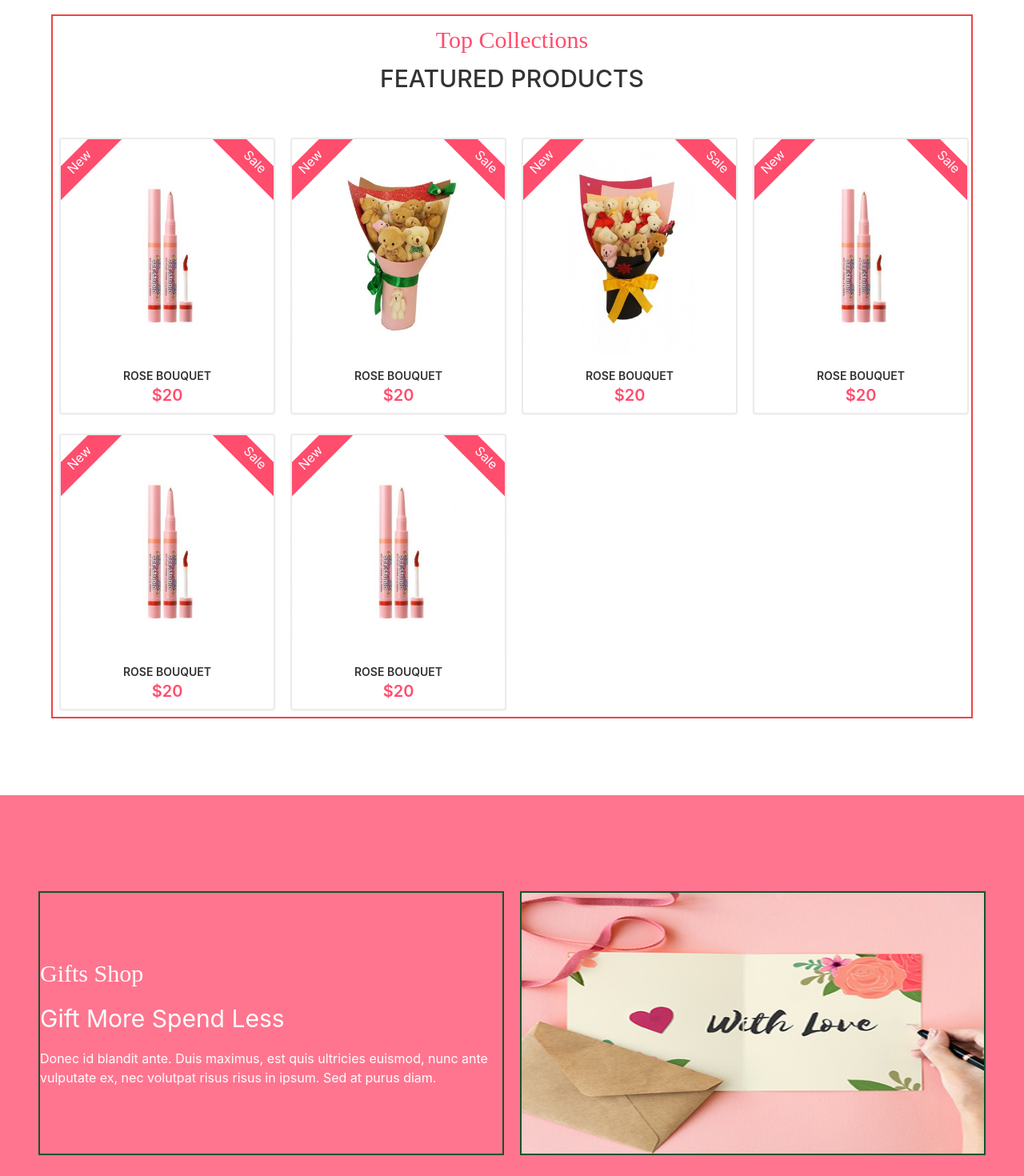
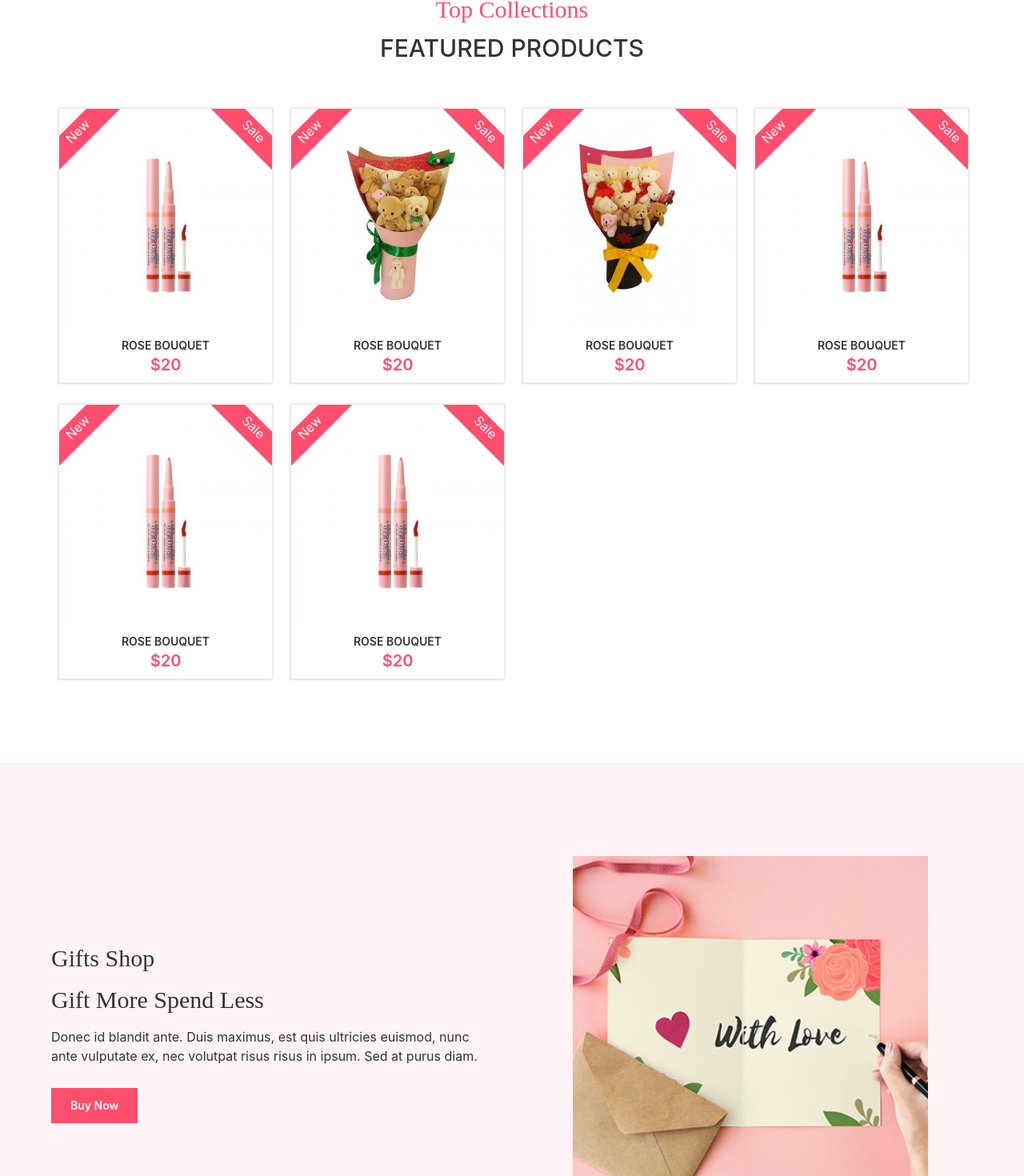
Before and after one commit to Codex-digital1/Giftly, a React (Create React App) app: page / in a window 1280 px wide. Shown: the part 126-1596 px from the top of the page at 80% size. Built offline with nearby package versions, Linux system fonts and the light colour scheme.

Commit message:
Complete gift-shop-bannder  section design and added primary , secondary btn

```diff
--- a/src/components/home/FeaturedProducts.tsx
+++ b/src/components/home/FeaturedProducts.tsx
@@ -4,7 +4,7 @@ import { FaCartPlus } from "react-icons/fa6";
 
 const FeaturedProducts: React.FC = () => {
     return (
-        <div className='container border-2 border-red-500 my-24'>
+        <div className='container  my-24'>
             <div>
                 <h3 className='text-primary text-center  font-light my-3 font-great-vibes text-3xl'>Top Collections</h3>
                 <h1 className='font-medium text-3xl text-center uppercase text-[#333333]'>Featured Products</h1>
@@ -40,11 +40,11 @@ const FeaturedProducts: React.FC = () => {
                                 </div>
 
                                 <div className='flex text-white gap-3'>
-                                    <div className='flex items-center gap-2 bg-primary whitespace-nowrap py-1 px-3 rounded-md'>
+                                    <div className='btn-primary'>
                                         <span><FaCartPlus /></span>
                                         <span>Add to cart</span>
                                     </div>
-                                    <div className='bg-primary flex items-center justify-center py-1 px-3 rounded-md'>
+                                    <div className='btn-primary'>
                                         <IoSearchOutline />
                                     </div>
                                 </div>
@@ -52,8 +52,6 @@ const FeaturedProducts: React.FC = () => {
                         </div>
 
                     </div>
-
-
                     <div className='min-w-[270px] group w-full text-center border-2 border-[#EBEBEB] rounded relative overflow-hidden shadow-sm'>
 
                         <div className=' h-[270px]'>
@@ -82,11 +80,11 @@ const FeaturedProducts: React.FC = () => {
                                 </div>
 
                                 <div className='flex text-white gap-3'>
-                                    <div className='flex items-center gap-2 bg-primary whitespace-nowrap py-1 px-3 rounded-md'>
+                                    <div className='btn-primary'>
                                         <span><FaCartPlus /></span>
                                         <span>Add to cart</span>
                                     </div>
-                                    <div className='bg-primary flex items-center justify-center py-1 px-3 rounded-md'>
+                                    <div className='btn-primary'>
                                         <IoSearchOutline />
                                     </div>
                                 </div>
@@ -94,7 +92,6 @@ const FeaturedProducts: React.FC = () => {
                         </div>
 
                     </div>
-
                     <div className='min-w-[270px] group w-full text-center border-2 border-[#EBEBEB] rounded relative overflow-hidden shadow-sm'>
 
                         <div className=' h-[270px]'>
@@ -123,51 +120,11 @@ const FeaturedProducts: React.FC = () => {
                                 </div>
 
                                 <div className='flex text-white gap-3'>
-                                    <div className='flex items-center gap-2 bg-primary whitespace-nowrap py-1 px-3 rounded-md'>
+                                    <div className='btn-primary'>
                                         <span><FaCartPlus /></span>
                                         <span>Add to cart</span>
                                     </div>
-                                    <div className='bg-primary flex items-center justify-center py-1 px-3 rounded-md'>
-                                        <IoSearchOutline />
-                                    </div>
-                                </div>
-                            </div>
-                        </div>
-
-                    </div>
-                    <div className='min-w-[270px] group w-full text-center border-2 border-[#EBEBEB] rounded relative overflow-hidden shadow-sm'>
-
-                        <div className=' h-[270px]'>
-                            <img src="/Feature-products-img/img4.jpg" alt="" className='w-full h-full group-hover:scale-110  transition-all duration-300 ease-in-out ' />
-                        </div>
-
-                        <div className='mt-4 mb-2'>
-                            <h3 className='text-sm font-semibold uppercase text-[#333333] group-hover:opacity-0  transition-all duration-300 ease-in-out'>Rose Bouquet</h3>
-                            <p className='text-primary text-xl font-semibold group-hover:opacity-0  transition-all duration-300 ease-in-out'>$20</p>
-                        </div>
-
-                        {/* New */}
-                        <span className='bg-primary text-white absolute w-[130px] h-[30px] top-[15px] -left-10 -rotate-45 z-10'>New</span>
-
-                        {/* Sale */}
-                        <span className='bg-primary text-white absolute w-[130px] h-[30px] top-[15px] -right-10 rotate-45 z-10'>Sale</span>
-
-                        {/* Hover add to cart and search buttons */}
-                        <div className='absolute top-[30%] left-0 w-full h-full  flex items-center justify-center opacity-0
-                         group-hover:opacity-100 transition-all duration-300 ease-in-out
-                        '>
-                            <div className='flex flex-col gap-5 items-center'>
-                                <div className='flex gap-2'>
-                                    <span className='bg-[#F1C40F] flex items-center justify-center h-6 w-6 border-2 border-black'></span>
-                                    <span className='bg-[#A0D468] flex items-center justify-center h-6 w-6 border-2 border-black'></span>
-                                </div>
-
-                                <div className='flex text-white gap-3'>
-                                    <div className='flex items-center gap-2 bg-primary whitespace-nowrap py-1 px-3 rounded-md'>
-                                        <span><FaCartPlus /></span>
-                                        <span>Add to cart</span>
-                                    </div>
-                                    <div className='bg-primary flex items-center justify-center py-1 px-3 rounded-md'>
+                                    <div className='btn-primary'>
                                         <IoSearchOutline />
                                     </div>
                                 </div>
@@ -203,11 +160,11 @@ const FeaturedProducts: React.FC = () => {
                                 </div>
 
                                 <div className='flex text-white gap-3'>
-                                    <div className='flex items-center gap-2 bg-primary whitespace-nowrap py-1 px-3 rounded-md'>
+                                    <div className='btn-primary'>
                                         <span><FaCartPlus /></span>
                                         <span>Add to cart</span>
                                     </div>
-                                    <div className='bg-primary flex items-center justify-center py-1 px-3 rounded-md'>
+                                    <div className='btn-primary'>
                                         <IoSearchOutline />
                                     </div>
                                 </div>
@@ -243,15 +200,54 @@ const FeaturedProducts: React.FC = () => {
                                 </div>
 
                                 <div className='flex text-white gap-3'>
-                                    <div className='flex items-center gap-2 bg-primary whitespace-nowrap py-1 px-3 rounded-md'>
+                                    <div className='btn-primary'>
                                         <span><FaCartPlus /></span>
                                         <span>Add to cart</span>
                                     </div>
-                                    <div className='bg-primary flex items-center justify-center py-1 px-3 rounded-md'>
+                                    <div className='btn-primary'>
                                         <IoSearchOutline />
                                     </div>
                                 </div>
+                            </div>
+                        </div>
 
+                    </div>
+                    <div className='min-w-[270px] group w-full text-center border-2 border-[#EBEBEB] rounded relative overflow-hidden shadow-sm'>
+
+                        <div className=' h-[270px]'>
+                            <img src="/Feature-products-img/img1.jpg" alt="" className='w-full h-full group-hover:scale-110  transition-all duration-300 ease-in-out ' />
+                        </div>
+
+                        <div className='mt-4 mb-2'>
+                            <h3 className='text-sm font-semibold uppercase text-[#333333] group-hover:opacity-0  transition-all duration-300 ease-in-out'>Rose Bouquet</h3>
+                            <p className='text-primary text-xl font-semibold group-hover:opacity-0  transition-all duration-300 ease-in-out'>$20</p>
+                        </div>
+
+                        {/* New */}
+                        <span className='bg-primary text-white absolute w-[130px] h-[30px] top-[15px] -left-10 -rotate-45 z-10'>New</span>
+
+                        {/* Sale */}
+                        <span className='bg-primary text-white absolute w-[130px] h-[30px] top-[15px] -right-10 rotate-45 z-10'>Sale</span>
+
+                        {/* Hover add to cart and search buttons */}
+                        <div className='absolute top-[30%] left-0 w-full h-full  flex items-center justify-center opacity-0
+                         group-hover:opacity-100 transition-all duration-300 ease-in-out
+                        '>
+                            <div className='flex flex-col gap-5 items-center'>
+                                <div className='flex gap-2'>
+                                    <span className='bg-[#F1C40F] flex items-center justify-center h-6 w-6 border-2 border-black'></span>
+                                    <span className='bg-[#A0D468] flex items-center justify-center h-6 w-6 border-2 border-black'></span>
+                                </div>
+
+                                <div className='flex text-white gap-3'>
+                                    <div className='btn-primary'>
+                                        <span><FaCartPlus /></span>
+                                        <span>Add to cart</span>
+                                    </div>
+                                    <div className='btn-primary'>
+                                        <IoSearchOutline />
+                                    </div>
+                                </div>
                             </div>
                         </div>
 
--- a/src/components/home/GiftShopBanner.jsx
+++ b/src/components/home/GiftShopBanner.jsx
@@ -1,23 +1,25 @@
-
+// import React from 'react';
 const GiftShopBanner = () => {
     return (
-        <div className="bg-secondary md:py-[120px] md:px-12">
-            <div className="flex gap-5 h-[330px]">
-                <div className="flex-1 border-2 border-green-900 grid place-content-center">
-                    <div className="text-white space-y-5">
+        <div className="bg-tertiary my-24 py-12  md:py-[100px] md:px-12">
+            <div className="flex flex-col md:flex-row gap-10 p-4 overflow-hidden">
+                <div className="flex-1  grid place-content-center">
+                    <div className="text-[#333] space-y-4">
                         <h3 className="text-3xl font-great-vibes">Gifts Shop</h3>
-                        <h1 className="text-3xl">Gift More Spend Less</h1>
+                        <h1 className="text-3xl font-medium font-playfair-display">Gift More Spend Less</h1>
                         <p>Donec id blandit ante. Duis maximus, est quis ultricies euismod, nunc ante vulputate ex, nec volutpat risus risus in ipsum. Sed at purus diam.</p>
                     </div>
 
-                    <button>
-
-                    </button>
+                    <div className="pt-7 flex justify-center md:justify-start">
+                        <button className="btn-secondary">
+                            Buy Now
+                        </button>
+                    </div>
                 </div>
 
                 {/* gift image */}
-                <div className="flex-1 border-2 border-green-900">
-                    <img src="/Feature-products-img/banner-gift-img1.jpg" alt="" className="w-full h-full" />
+                <div className="flex-1 flex justify-center items-center ">
+                    <img src="/Feature-products-img/banner-gift-img1.jpg" alt="" className="md:w-4/5 w-3/5 h-full" />
                 </div>
             </div>
         </div>
--- a/src/index.css
+++ b/src/index.css
@@ -11,9 +11,20 @@ code {
   font-family: source-code-pro, Menlo, Monaco, Consolas, 'Courier New',
     monospace;
 }
-/* font great vibes */
-@import url('https://fonts.googleapis.com/css2?family=Great+Vibes&display=swap');
+/* font great vibes and Playfair Display*/
+@import url('https://fonts.googleapis.com/css2?family=Great+Vibes&family=Playfair+Display:ital,wght@0,400..900;1,400..900&display=swap');
 
 @tailwind base;
 @tailwind components;
 @tailwind utilities;
+
+
+@layer components {
+  .btn-primary {
+    @apply flex items-center gap-2 bg-primary whitespace-nowrap
+    py-1 px-2  text-white text-sm font-normal cursor-pointer rounded hover:bg-[#BF2718] transition-all duration-300 ease-in;
+  }
+  .btn-secondary {
+    @apply py-3 px-6 bg-primary text-white text-sm font-semibold cursor-pointer  hover:bg-[#BF2718] transition-all duration-300 ease-in;
+  }
+}
--- a/src/pages/home/Home.tsx
+++ b/src/pages/home/Home.tsx
@@ -5,9 +5,6 @@ import GiftShopBanner from '../../components/home/GiftShopBanner';
 const Home = () => {
     return (
         <div>
-            Welcome 🌱🎉
-
-
             {/* Featured Products */}
             <div className='max-w-6xl mx-auto'>
                 <FeaturedProducts />
--- a/tailwind.config.js
+++ b/tailwind.config.js
@@ -8,10 +8,12 @@ module.exports = {
     extend: {
       colors: {
         primary: "#ff4d6d",
-         secondary: "#ff758f",
+        secondary: "#ff758f",
+        tertiary:"#FFF3F5"
       },
       fontFamily: {
         'great-vibes': ['Great Vibes', 'cursive'],
+        "playfair-display": ["Playfair Display", "serif"]
       },
     },
   },
```
